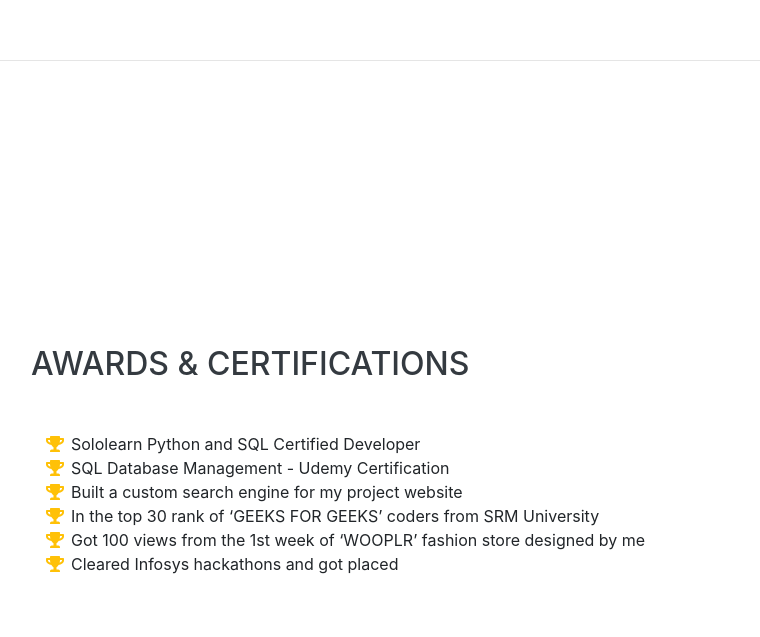
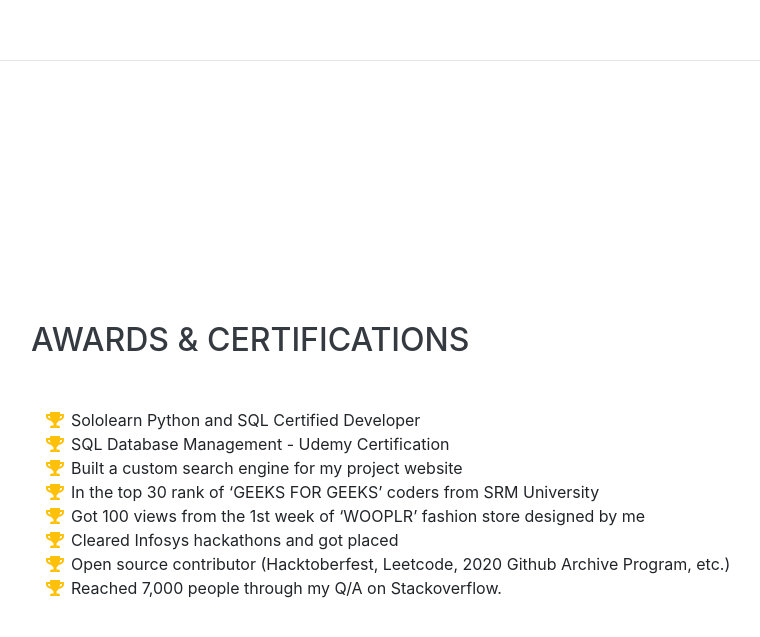
Before and after one commit to MayankMaheshwar/MayankMaheshwar.github.io, a website with bundled scripts: page index.html in a window 1280 px wide. Shown: the part 5214-5851 px from the top of the page, without its empty margins (289-1049 px from the left). Built offline with nearby package versions, Linux system fonts and the light colour scheme; a web font is replaced by a local one.

Commit message:
updated achievements and interest

```diff
--- a/index.html
+++ b/index.html
@@ -262,6 +262,7 @@
         <h2 class="mb-5">Interests</h2>
         <ul>
           <li><h4>Software Engineering</h4></li>
+          <li><h4>Data Engineering</h4></li>
           <li><h4>Artificial Intelligence</h4></li>
           <li><h4><a href="https://wordpress.com/read/blogs/150394786/posts/3">Blogging</a></h4></li>
           <li><h4>Stock Marketing</h4></li>
@@ -301,6 +302,16 @@
 
             Cleared Infosys hackathons and got placed</li>
 
+          <li>
+            <i class="fa-li fa fa-trophy text-warning"></i>
+            Open source contributor (Hacktoberfest, Leetcode, 2020 Github Archive Program, etc.)</li>
+
+
+          <li>
+            <i class="fa-li fa fa-trophy text-warning"></i>
+            Reached 7,000 people through my Q/A on Stackoverflow.</li>
+
+
       </div>
     </section>
 
```
